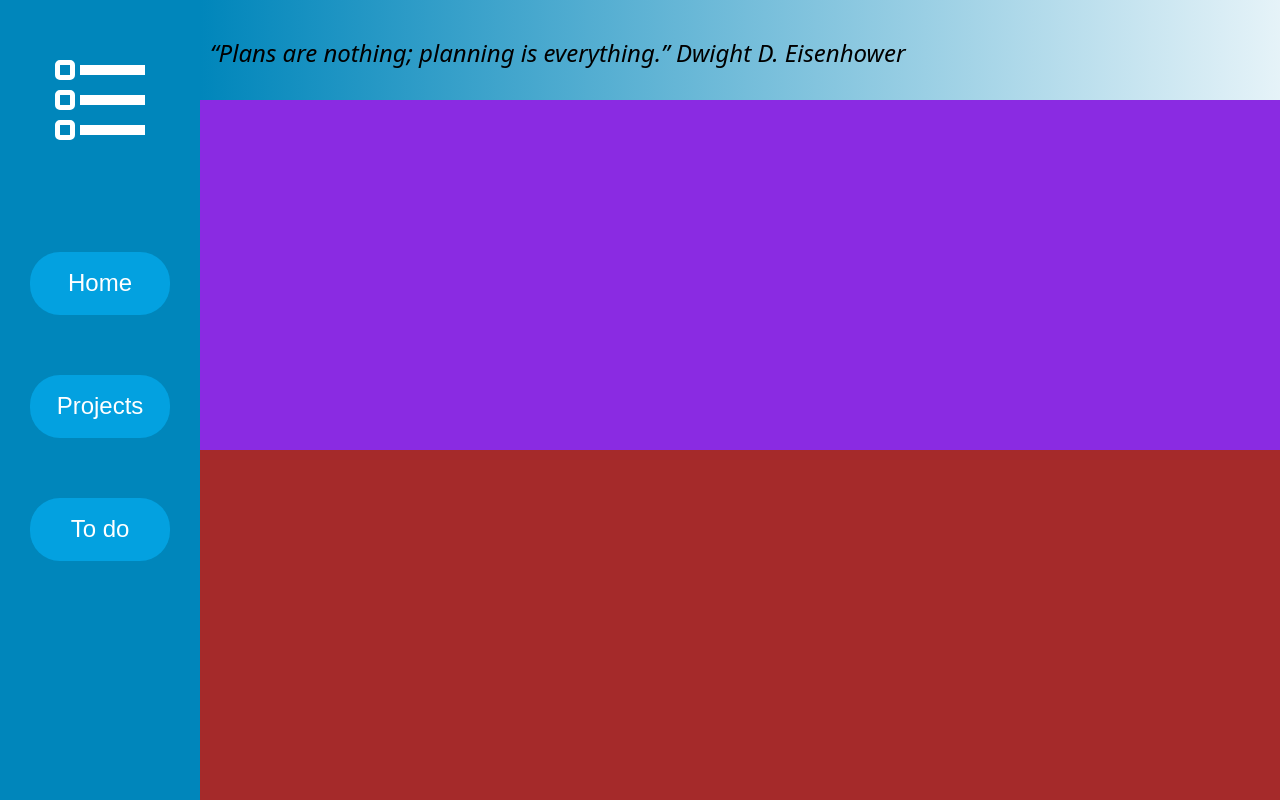
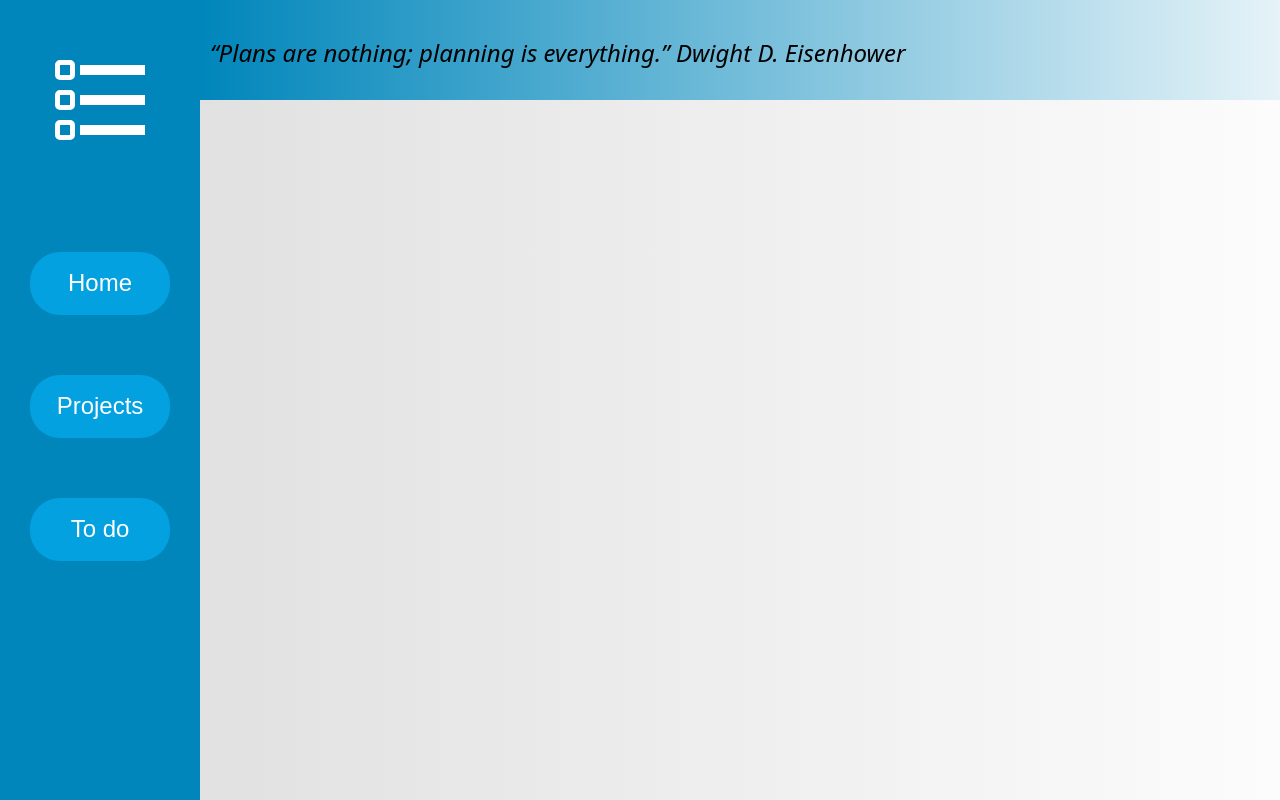
Before and after one commit to Jesusblan/todoList-js, a website built with webpack: page src/template.html in a window 1280 px wide. Both pictures are taken after a click on the button "Home". Shown: the top 800 px of the page. Built offline with nearby package versions, Linux system fonts and the light colour scheme.

Commit message:
added a function to create two subsections in home section to add last projects and todos, styled them in css

```diff
--- a/src/styles.css
+++ b/src/styles.css
@@ -103,11 +103,19 @@ body{
     grid-template-rows: repeat(2, 1fr);
 }
 .homeProjects{
+    width: 1200px;
     grid-column: 1/5;
-    background-color: blueviolet;
+    background-image: linear-gradient(to right, rgb(225, 225, 225), white);
+
+    display: grid;
+    grid-template-columns: repeat(2, 1fr);
 }
 .homeTodos{
+    width: 1200px;
     grid-column: 1/5;
     grid-row: 2/3;
-    background-color: brown;
+    background-image: linear-gradient(to right, rgb(225, 225, 225), white);
+
+    display: grid;
+    grid-template-columns: repeat(4, 1fr);
 }
```
